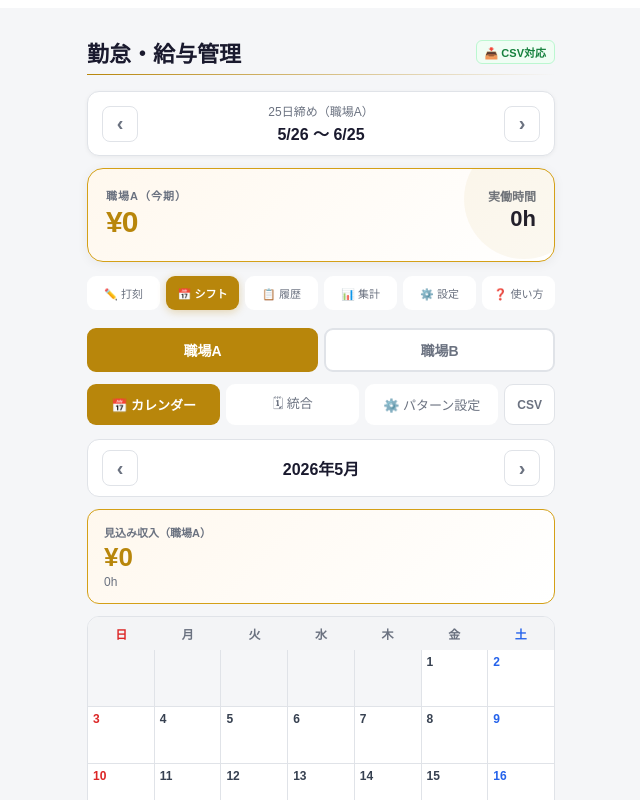
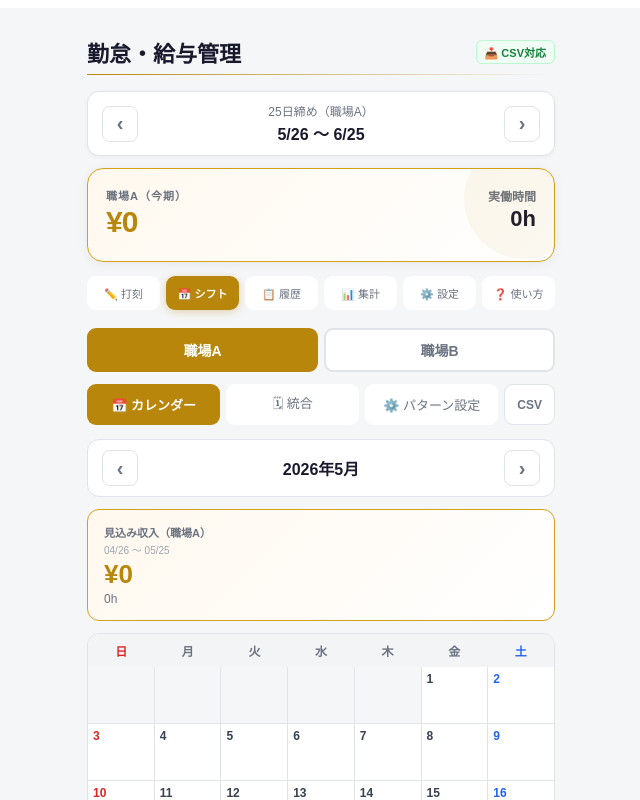
Before and after one commit to kslab-git/work-tracker, a React (Vite) app: page / in a window 1280 px wide. Both pictures are taken after a click on the button "📅 シフト". Shown: the top 800 px of the page, without its empty margins (319-959 px from the left). Built offline with nearby package versions, Linux system fonts and the light colour scheme.

Commit message:
Update App.jsx

```diff
--- a/src/App.jsx
+++ b/src/App.jsx
@@ -1137,31 +1137,33 @@ function ShiftTab({shifts,setShifts,patterns,setPatterns,settings,shiftView,setS
   const getShift = (d) => shifts.find(s=>s.date===dateStr(d)&&s.wp===shiftWP);
   const getRecord = (d) => records.find(r=>r.date===dateStr(d)&&r[shiftWP]&&(r[shiftWP].segments||[]).some(s=>s.in||s.out));
 
-  // 月間見込み集計
+  // 締め日ベースの期間を計算（月カレンダーに対応する締め期間）
+  const cd = wpCfg?.closingDay ?? 25;
+  const periodBounds = useMemo(()=>getPeriodBounds(shiftMonth, cd),[shiftMonth, cd]);
+
+  // 月間見込み集計（締め日ベース）
   const monthSummary = useMemo(()=>{
     let totalPay=0, totalMin=0;
-    for(let d=1;d<=daysInMonth;d++){
-      const s=getShift(d);
-      if(!s) continue;
-      const rate=getRateForDate(dateStr(d),wpCfg?.rateHistory||[]);
+    const filtered = shifts.filter(s=>s.wp===shiftWP&&s.date>=periodBounds.start&&s.date<=periodBounds.end);
+    for(const s of filtered){
+      const rate=getRateForDate(s.date,wpCfg?.rateHistory||[]);
       const w=calcShiftPay(s.segments||[],s.breakMin||0,s.lateNightBreak||false,rate);
       totalPay+=w.totalPay; totalMin+=w.totalMin;
     }
     return{totalPay,totalMin};
-  },[shifts,shiftWP,shiftMonth]);
-
-  // 実績との差額
+  },[shifts,shiftWP,shiftMonth,periodBounds]);
+
+  // 実績との差額（締め日ベース）
   const actualSummary = useMemo(()=>{
     let totalPay=0, totalMin=0;
-    for(let d=1;d<=daysInMonth;d++){
-      const r=getRecord(d);
-      if(!r) continue;
-      const rate=getRateForDate(dateStr(d),wpCfg?.rateHistory||[]);
+    const filtered = records.filter(r=>r.date>=periodBounds.start&&r.date<=periodBounds.end&&r[shiftWP]&&(r[shiftWP].segments||[]).some(s=>s.in||s.out));
+    for(const r of filtered){
+      const rate=getRateForDate(r.date,wpCfg?.rateHistory||[]);
       const w=calcWage(r[shiftWP].segments||[],r[shiftWP].breaks||[],rate);
       totalPay+=w.totalPay; totalMin+=w.totalMin;
     }
     return{totalPay,totalMin};
-  },[records,shiftWP,shiftMonth]);
+  },[records,shiftWP,shiftMonth,periodBounds]);
 
   // シフト保存
   const saveShift=(sh)=>{
@@ -1253,6 +1255,7 @@ function ShiftTab({shifts,setShifts,patterns,setPatterns,settings,shiftView,setS
             <div style={{display:"flex",justifyContent:"space-between",alignItems:"center"}}>
               <div>
                 <div style={{fontSize:11,color:C.muted,fontWeight:600,marginBottom:2}}>見込み収入（{wpCfg?.name}）</div>
+                <div style={{fontSize:10,color:C.dim,marginBottom:2}}>{periodBounds.start.slice(5).replace("-","/")} 〜 {periodBounds.end.slice(5).replace("-","/")}</div>
                 <div style={{fontSize:26,fontWeight:800,color:wpColors.primary}}>{cur}{Math.round(monthSummary.totalPay).toLocaleString()}</div>
                 <div style={{fontSize:12,color:C.muted,marginTop:2}}>{fmtH(monthSummary.totalMin)}</div>
               </div>
```
